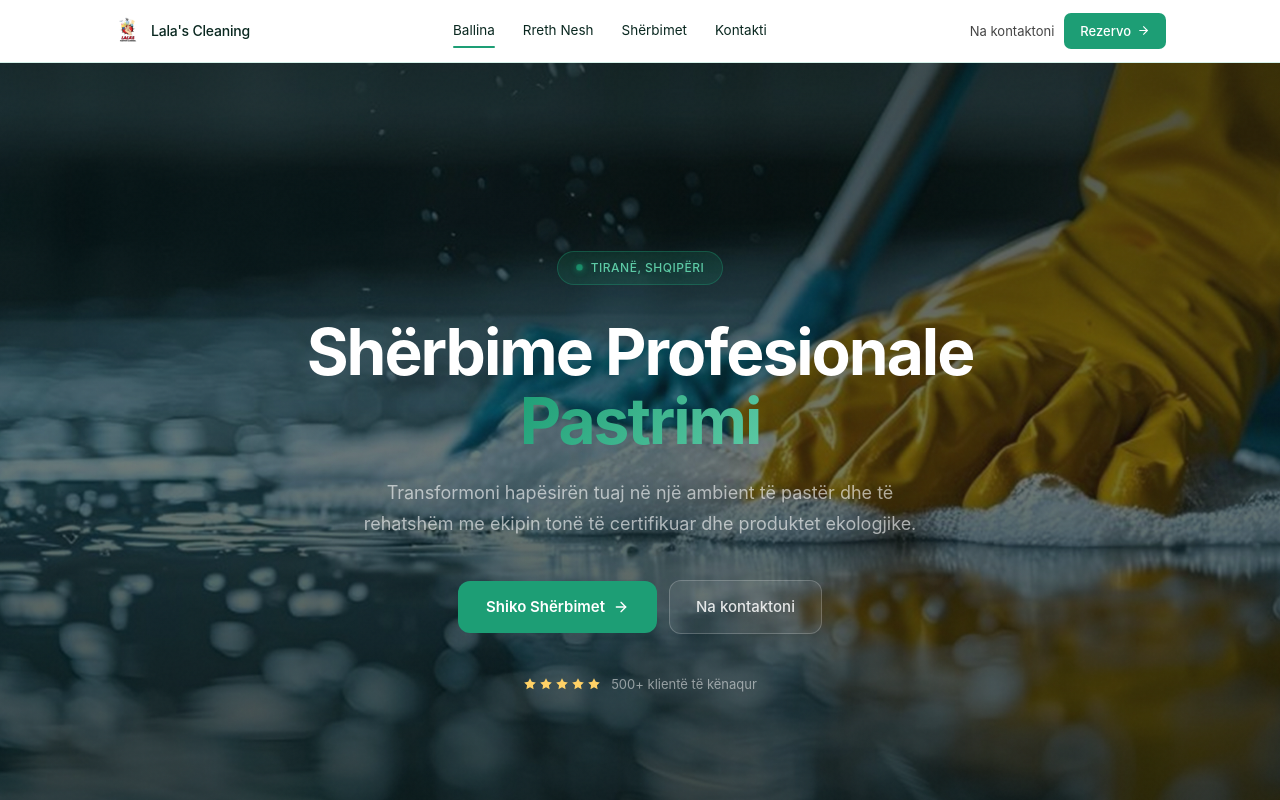
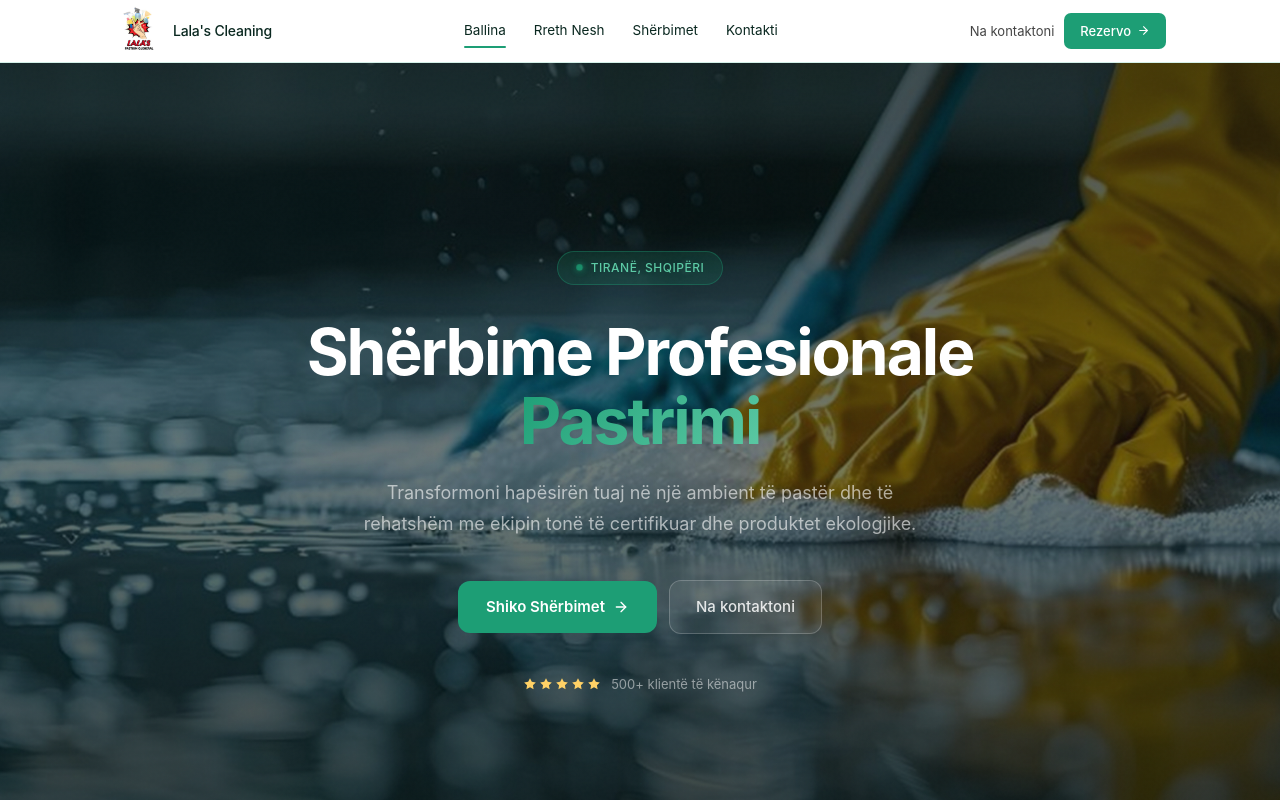
Before and after one commit to btare99/Cleaning-Company, a React (Vite) app in the folder frontend/: page / in a window 1280 px wide. Shown: the top 800 px of the page. Built offline with nearby package versions, Linux system fonts and the light colour scheme.

Commit message:
photo size

```diff
--- a/frontend/src/styles/navbar.css
+++ b/frontend/src/styles/navbar.css
@@ -33,8 +33,8 @@
 }
 
 .navbar-logo-mark {
-  width: 28px;
-  height: 28px;
+  width: 50px;
+  height: 50px;
   background: white;
   border-radius: 7px;
   display: flex;
```
